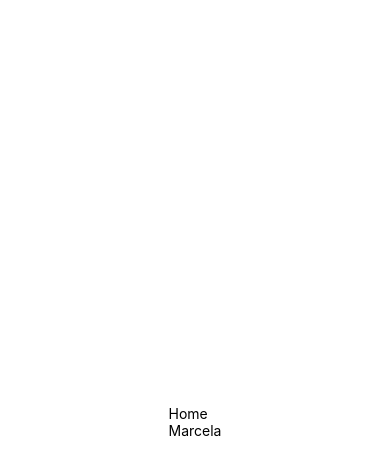
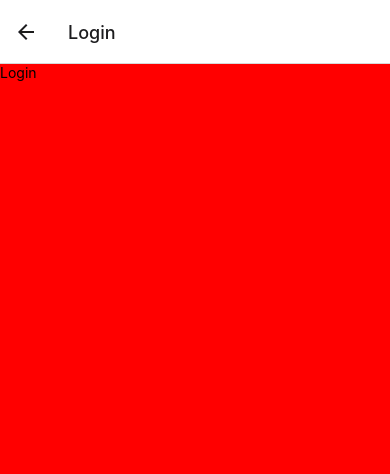
Before and after one commit to MarcelaSouza1995/FirstAppReactNative, a React Native app: screen /Login in a window 390 px wide. Shown: the top 474 px of the page. Built offline with nearby package versions, Linux system fonts and the light colour scheme.

Commit message:
feature: Adição de estilos, navegação

```diff
--- a/App.tsx
+++ b/App.tsx
@@ -1,20 +1,7 @@
-import { StyleSheet, View } from "react-native";
+import Navigation from './src/Navigation/Navigation';
 
-import Navigation from "./src/Navigation/Navigation";
+const App = () => {
+  return <Navigation />;
+};
 
-export default function App() {
-  return (
-    <View style={styles.container}>
-      <Navigation />
-    </View>
-  );
-}
-
-const styles = StyleSheet.create({
-  container: {
-    flex: 1,
-    backgroundColor: "#fff",
-    alignItems: "center",
-    justifyContent: "center",
-  },
-});
+export default App;
--- a/package.json
+++ b/package.json
@@ -11,6 +11,8 @@
     "lint": "eslint ."
   },
   "dependencies": {
+    "@react-navigation/native": "^6.1.9",
+    "@react-navigation/stack": "^6.3.20",
     "expo": "~49.0.15",
     "expo-status-bar": "~1.6.0",
     "react": "18.2.0",
--- a/src/Interfaces/interfaces.ts
+++ b/src/Interfaces/interfaces.ts
@@ -0,0 +1,4 @@
+export interface Login {
+  user: string;
+  password: string;
+}
--- a/src/Navigation/Navigation.tsx
+++ b/src/Navigation/Navigation.tsx
@@ -1,13 +1,24 @@
-import React from "react";
+import { NavigationContainer } from '@react-navigation/native';
+import { createStackNavigator } from '@react-navigation/stack';
+import React from 'react';
+import { View } from 'react-native';
 
-import { MyProvider } from "../State/State";
-import Home from "../screens/Home/Home";
+import { MyProvider } from '../State/State';
+import Home from '../screens/Home/Home';
+import Login from '../screens/Login/Login';
+
+const Stack = createStackNavigator();
 
 const Navigation = () => {
   return (
-    <MyProvider>
-      <Home />
-    </MyProvider>
+    <NavigationContainer>
+      <MyProvider>
+        <Stack.Navigator>
+          <Stack.Screen name="Home" component={Home} />
+          <Stack.Screen name="Login" component={Login} />
+        </Stack.Navigator>
+      </MyProvider>
+    </NavigationContainer>
   );
 };
 
--- a/src/screens/Home/Home.tsx
+++ b/src/screens/Home/Home.tsx
@@ -1,14 +1,17 @@
-import React from "react";
-import { View, Text } from "react-native";
+import React from 'react';
+import { View, Text, Button } from 'react-native';
 
-import { useMyContext } from "../../State/State";
+import { useMyContext } from '../../State/State';
 
-const Home = () => {
+const Home = ({ navigation }) => {
   const { myState, setMyState } = useMyContext();
   return (
     <View>
-      <Text>Home</Text>
-      <Text>{myState}</Text>
+      <Text style={{ fontSize: 20 }}>Home</Text>
+      <Button
+        title="Go to Details"
+        onPress={() => navigation.navigate('Login')}
+      />
     </View>
   );
 };
--- a/src/screens/Login/Login.styles.ts
+++ b/src/screens/Login/Login.styles.ts
@@ -0,0 +1,8 @@
+import { StyleSheet } from 'react-native';
+export const LoginStyles = StyleSheet.create({
+  view: {
+    flex: 1,
+    width: '100%',
+    backgroundColor: 'red',
+  },
+});
--- a/src/screens/Login/Login.tsx
+++ b/src/screens/Login/Login.tsx
@@ -1,9 +1,12 @@
-import React from "react";
-import { View, Text } from "react-native";
+import React from 'react';
+import { View, Text } from 'react-native';
+
+import { LoginStyles } from './Login.styles';
 
 const Login = () => {
+  const { view } = LoginStyles;
   return (
-    <View>
+    <View style={view}>
       <Text>Login</Text>
     </View>
   );
```
Also changed, not shown: src/styles/GlobalStyles.ts (added, +9 -0 lines), 1 other file (tests, documents, lock files or other folders).
